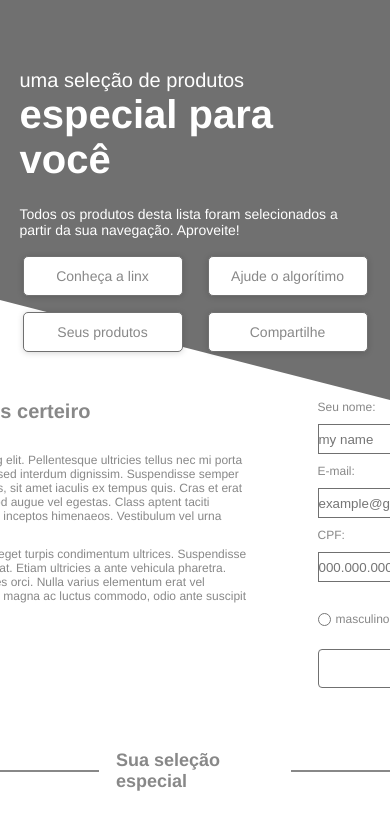
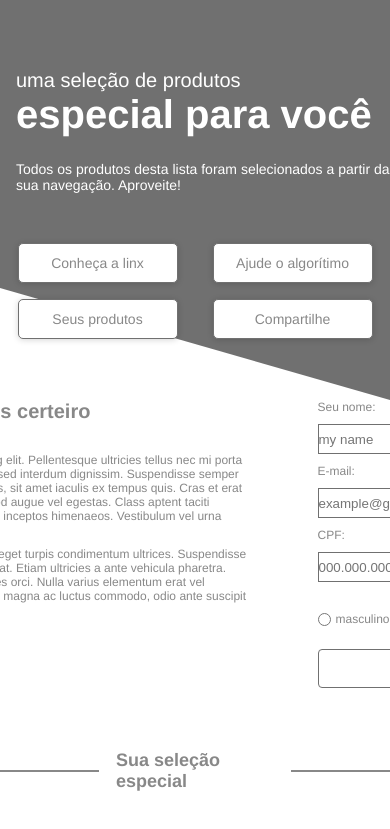
Before and after one commit to jpkm17/landing-page, a plain HTML site: page index.html in a window 390 px wide. Shown: the top 829 px of the page. Drawn offline with Linux system fonts and the light colour scheme.

Commit message:
using media query the right way

```diff
--- a/styles/media.css
+++ /dev/null
@@ -1,27 +0,0 @@
-@media (max-width: 426px) {
-    header.menu {
-        max-width: 425px;
-        height: 397px;
-        text-align: left;
-    }
-
-    .menu h3, .menu h1, .menu p{
-        width: 90%;
-    }
-
-    .menu nav {
-        max-width: 345px;
-        height: 111px;
-        display: flex;
-        position: absolute;
-        z-index: 2;
-        top: 64%;
-    }
-
-    .menu nav ul {
-        flex-wrap: wrap;
-        max-width: 100vw;
-    }
-
-
-}
--- a/styles/style.css
+++ b/styles/style.css
@@ -1,5 +1,4 @@
 @import "variables.css";
-@import "media.css";
 
 * {
     margin: 0;
@@ -32,7 +31,7 @@ header.menu {
     top: 0;
 }
 
-header div.bg-polygon{
+header div.bg-polygon {
     position: absolute;
     z-index: -1;
     top: 0;
@@ -40,7 +39,7 @@ header div.bg-polygon{
     width: 100%;
     height: 100%;
     background-color: var(--colorSecondary);
-    clip-path: polygon(0% 0%, 100% 0%, 100% 100%, 0% 75%);
+    clip-path: polygon(0% 0%, 100% 0%, 100% 100%, 0% 72%);
 }
 
 .menu h3 {
@@ -348,7 +347,7 @@ section.shareSection {
     font-size: 12px;
 }
 
-.shareSection .shareForm .formContainer .containerInput input{
+.shareSection .shareForm .formContainer .containerInput input {
     width: 340px;
     height: 30px;
     border: 1px solid var(--colorSecondary);
@@ -369,7 +368,7 @@ section.shareSection {
 
 /* FOOTER */
 
-footer{
+footer {
     width: 100%;
     height: 293px;
     display: flex;
@@ -377,10 +376,10 @@ footer{
     align-items: flex-end;
     background-color: var(--colorSecondary);
     border: 1px solid var(--colorSecondary);
-    clip-path: polygon(0 27%, 100% 0%, 100% 100%, 0  100%)
+    clip-path: polygon(0 27%, 100% 0%, 100% 100%, 0 100%)
 }
 
-footer .container{
+footer .container {
     margin-bottom: 86px;
     width: 260px;
     height: 50px;
@@ -390,3 +389,22 @@ footer .container{
     font-size: 12px;
     color: #ffffff;
 }
+
+@media (max-width: 425px) {
+    header.menu {
+        align-items: start;
+    }
+
+    .menu h3,
+    .menu h1,
+    .menu p {
+        margin-left: 16px;
+    }
+
+    .menu nav ul {
+        flex-wrap: wrap;
+        width: 100%;
+        height: 111px;
+        justify-content: space-around;
+    }
+}
```
